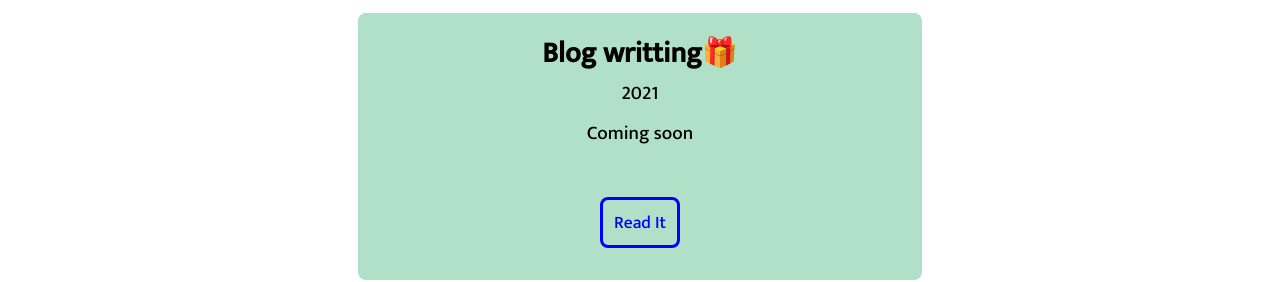
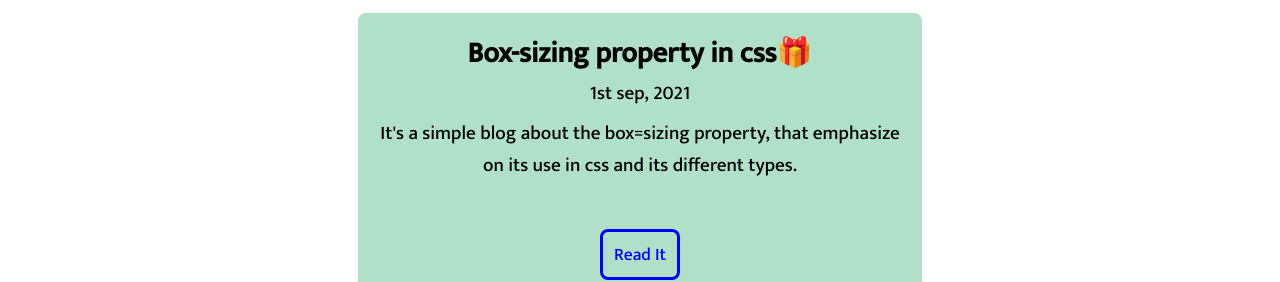
Before and after one commit to Siddheshbhosale/My-Portfolio, a plain HTML site: page blogs.html in a window 1280 px wide. Shown: the part 549-831 px from the top of the page. Drawn offline with Linux system fonts and the light colour scheme.

Commit message:
feat : added blog

```diff
--- a/blogs.html
+++ b/blogs.html
@@ -27,14 +27,14 @@
     </header>
 
     <section class="blogs">
-        <h1>Blog writting🎁</h1>
-        <p style="text-align: center;">2021</p>
+        <h1>Box-sizing property in css🎁</h1>
+        <p style="text-align: center;">1st sep, 2021</p>
         <div class="container-center">
-            Coming soon
+            It's a simple blog about the box=sizing property, that emphasize on its use in css and its different types.
         </div>
         <br>
         <div class="projectLinks">
-            <a class="btnBlogs" target="_blank" href="#">
+            <a class="btnBlogs" target="_blank" href="https://hashnode.com/post/box-sizing-property-in-css-ckt1lxf13040e3js1c8iuhm6v">
                 Read It
             </a>
         </div>
```
